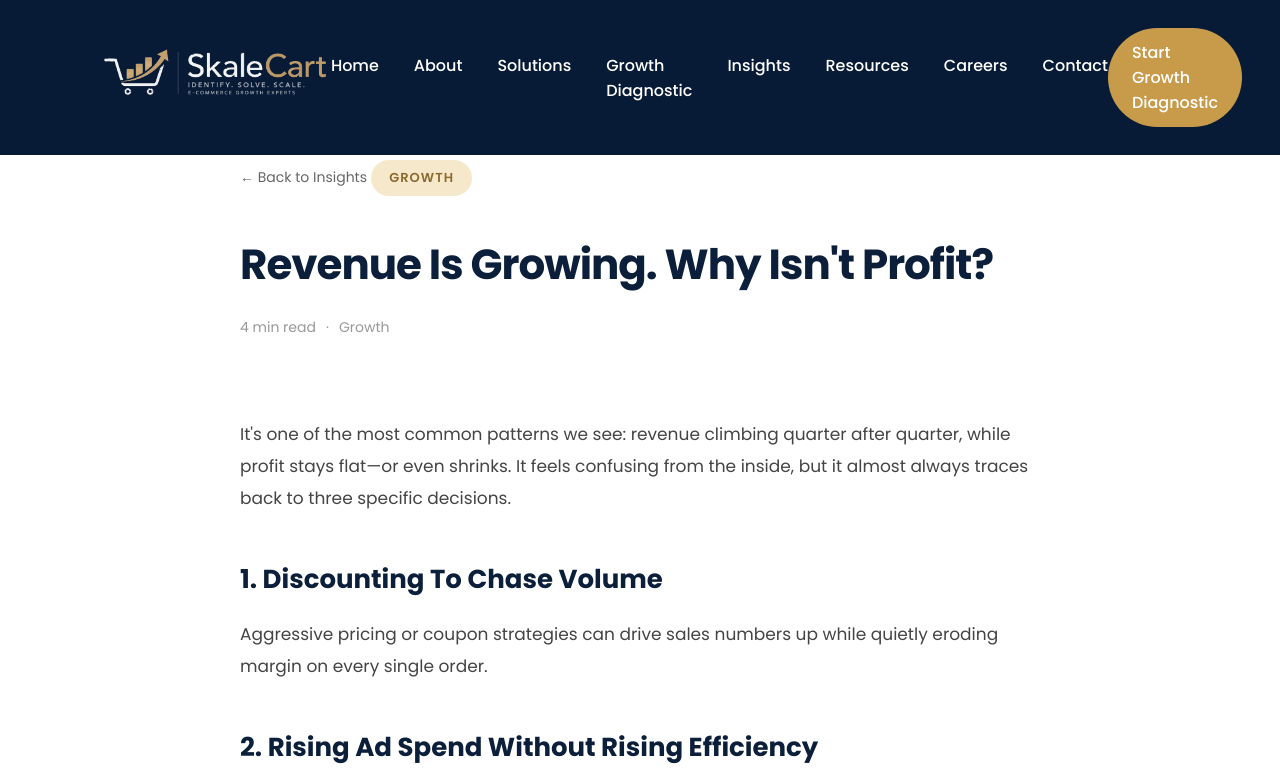
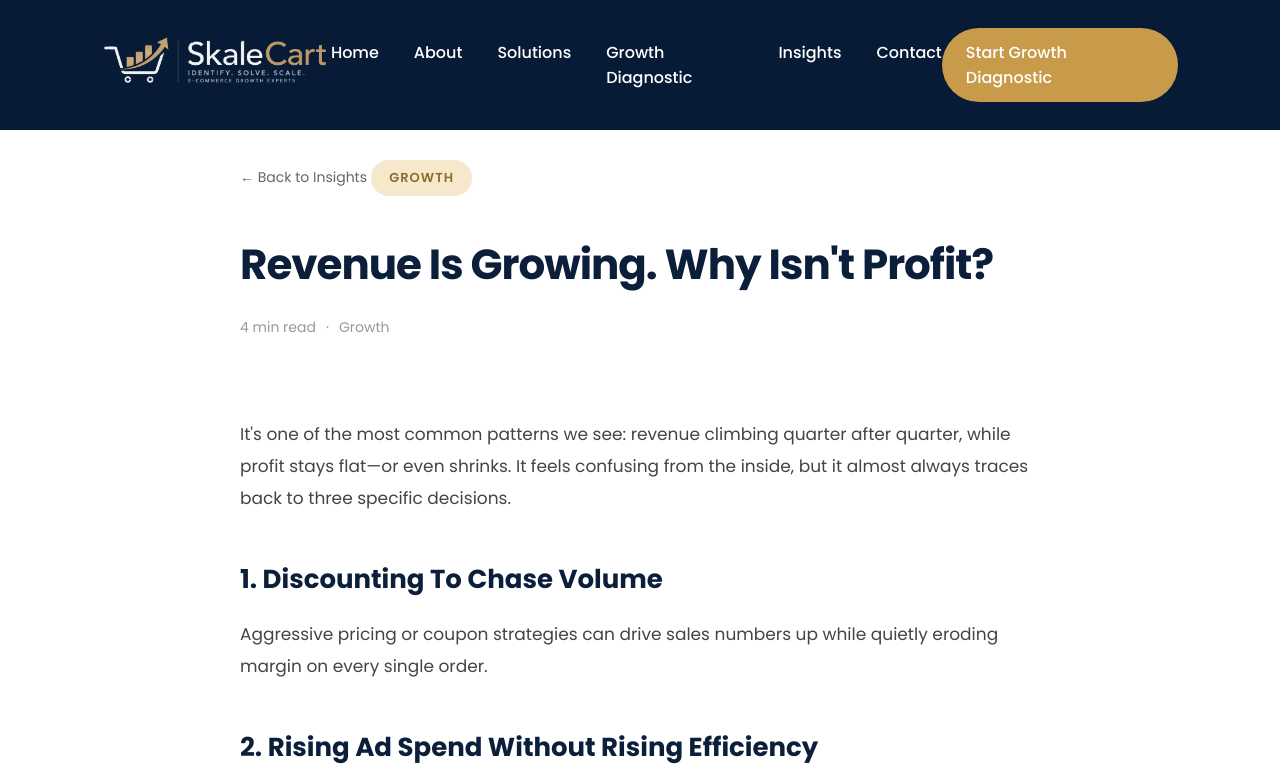
Before and after one commit to Naman-skalecart/skalecart.github.io, a plain HTML site: page insights/revenue-vs-profit.html in a window 1280 px wide. Shown: the top 782 px of the page. Drawn offline with Linux system fonts and the light colour scheme.

Commit message:
Update revenue-vs-profit.html

```diff
--- a/insights/revenue-vs-profit.html
+++ b/insights/revenue-vs-profit.html
@@ -21,8 +21,6 @@
         <li><a href="../solutions.html">Solutions</a></li>
         <li><a href="../diagnostic.html">Growth Diagnostic</a></li>
         <li><a href="../insights.html" class="active">Insights</a></li>
-        <li><a href="../resources.html">Resources</a></li>
-        <li><a href="../careers.html">Careers</a></li>
         <li><a href="../contact.html">Contact</a></li>
     </ul>
     <a href="https://forms.gle/8pa4w2UYpvirQGEM6" target="_blank" class="cta-btn">Start Growth Diagnostic</a>
```
